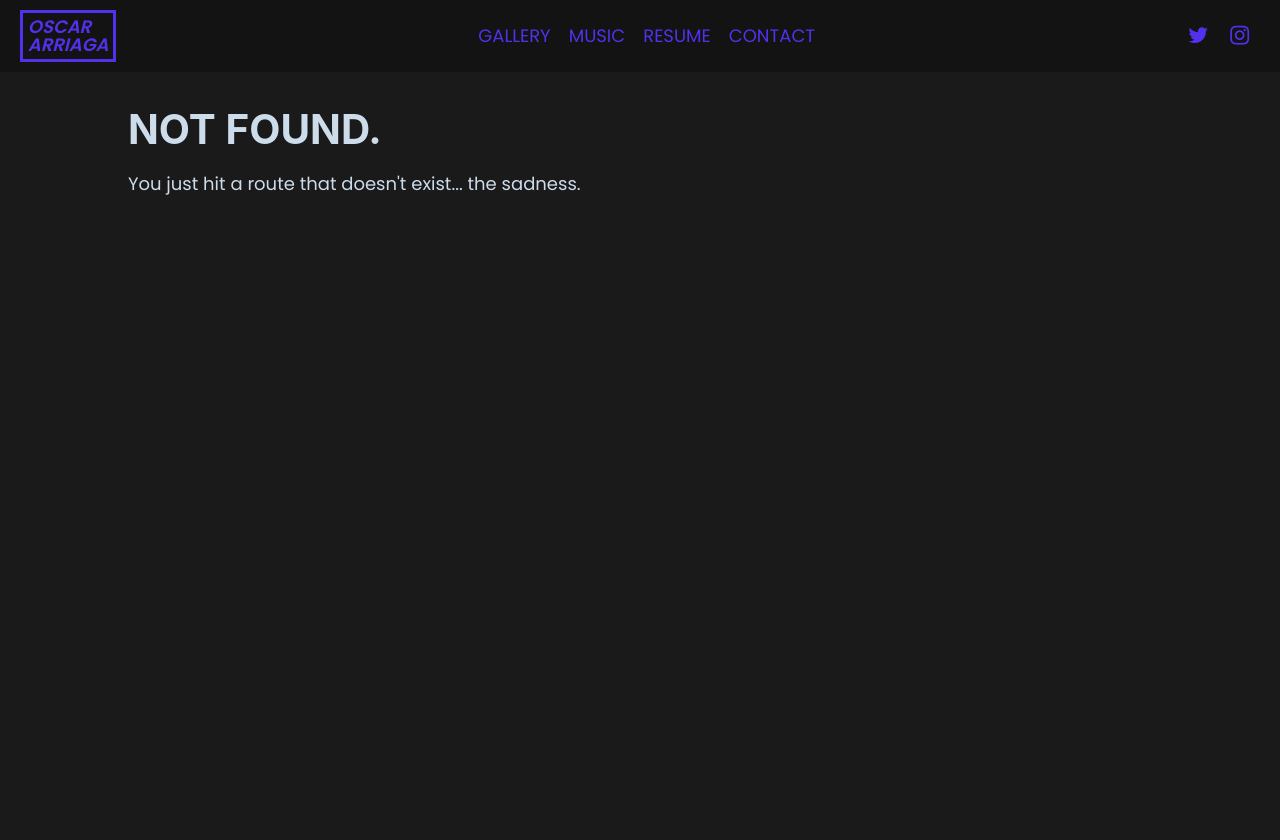
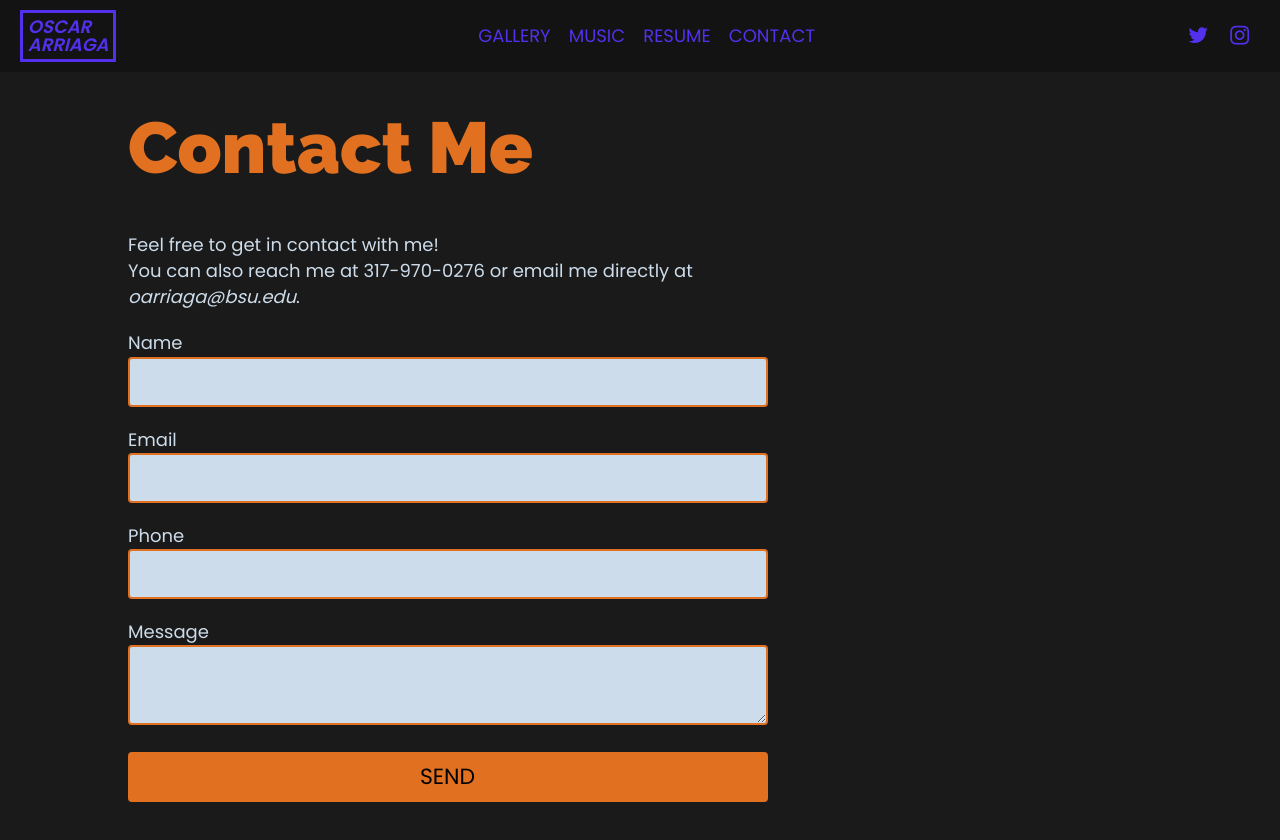
Before and after one commit to jmannfeld/oscar-website-v2, a Gatsby site: page /contact in a window 1280 px wide. Before the commit this address had no page. Before the commit the page ends 800 px from the top, so only its background shows below. Built offline with nearby package versions, Linux system fonts and the light colour scheme; Gatsby itself is replaced by a stand-in of ours.

Commit message:
adds contact page

```diff
--- a/src/components/LayoutComponents.js
+++ b/src/components/LayoutComponents.js
@@ -9,7 +9,7 @@ export const MainContainer = styled.div`
 export const PageTitle = (props) => (
   <TitleContainer>
     <Title>{props.title}</Title>
-    <SubTitle>{props.subtitle}</SubTitle>
+    {props.subtitle ? <SubTitle>{props.subtitle}</SubTitle> : null}
   </TitleContainer>
 )
 
--- /dev/null
+++ b/src/pages/contact.js
@@ -0,0 +1,64 @@
+import React from 'react'
+import styled from 'styled-components';
+
+import Layout from '../components/Layout';
+import { MainContainer, PageTitle } from '../components/LayoutComponents';
+import SEO from '../components/seo';
+
+const ContactPage = () => (
+  <Layout>
+    <SEO title="Contact" />
+    <MainContainer>
+      <PageTitle title="Contact Me" />
+      <ContactForm>
+        <p>Feel free to get in contact with me!<br />
+          You can also reach me at 317-970-0276 or email me directly at <a href="mailto:oarriaga@bsu.edu">oarriaga@bsu.edu</a>.
+        </p>
+        <form action="mail.php" method="POST">
+          <p>Name</p> <input type="text" name="name" />
+          <p>Email</p> <input type="text" name="email" />
+          <p>Phone</p> <input type="text" name="phone" />
+          <p>Message</p><textarea name="message" rows="10" cols="25"></textarea><br />
+          <input type="submit" value="SEND" />
+        </form>
+      </ContactForm>
+    </MainContainer>
+  </Layout>
+)
+
+export default ContactPage;
+
+const ContactForm = styled.div`
+  width: 50vw;
+  p {
+    margin-bottom: 0;
+  }
+  a {
+    color: #cddcea;
+    text-decoration: none;
+    font-style: italic;
+  }
+  form {
+    padding-top: 20px;
+  }
+  input, textarea {
+    width: 100%;
+    height: 50px;
+    border: 2px solid #e17121;
+    border-radius: 4px;
+    margin: 0 0 20px 0;
+    padding-left: 5px;
+    outline: none;
+    font-size: 22px;
+    font-family: 'Poppins', sans-serif;
+    background-color: #cddcea;
+  }
+  textarea {
+    height: 80px;
+    padding-top: 10px;
+  }
+  input[type=submit] {
+    background-color: #e17121;
+    cursor: pointer;
+  }
+`;
```
